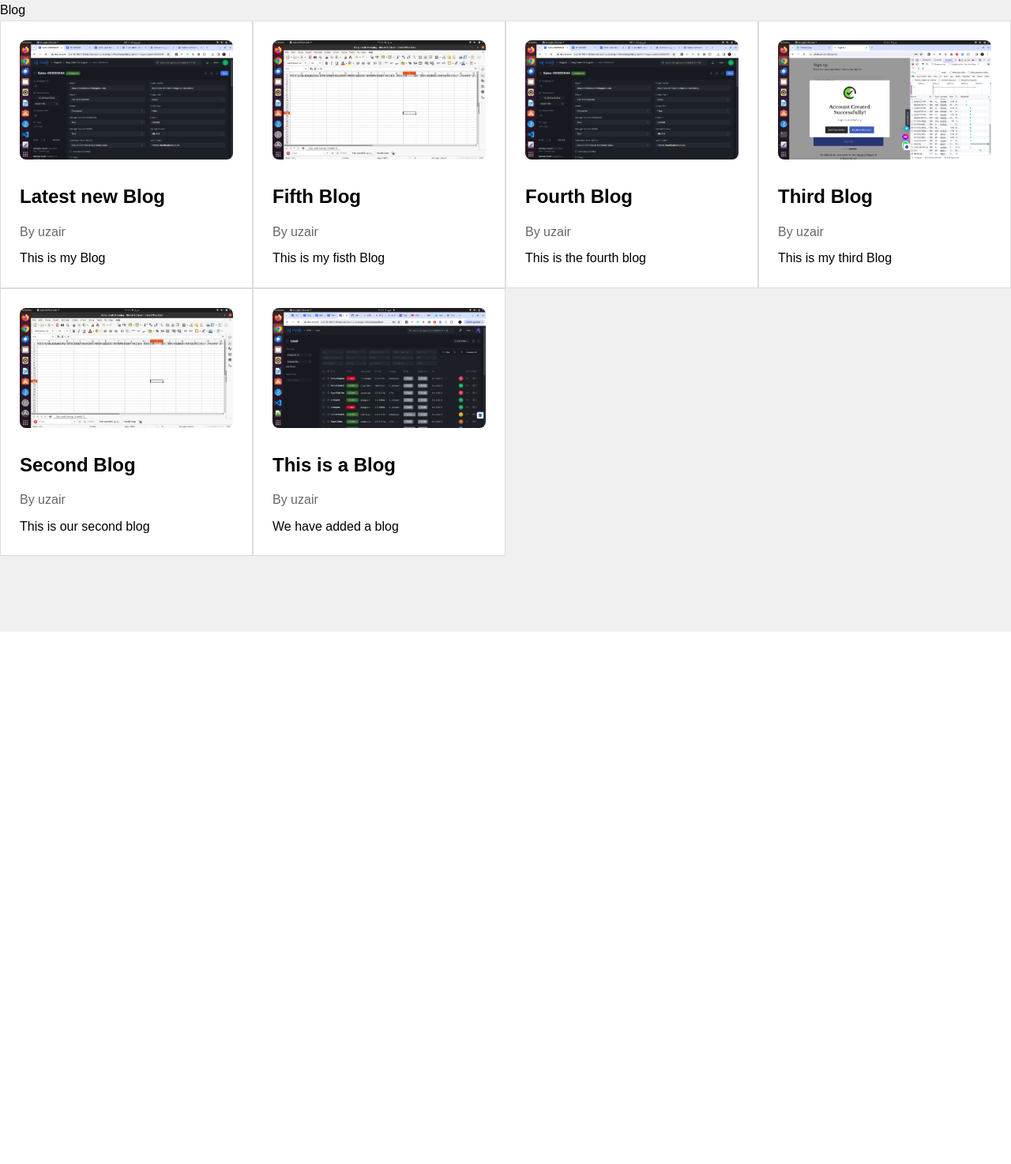
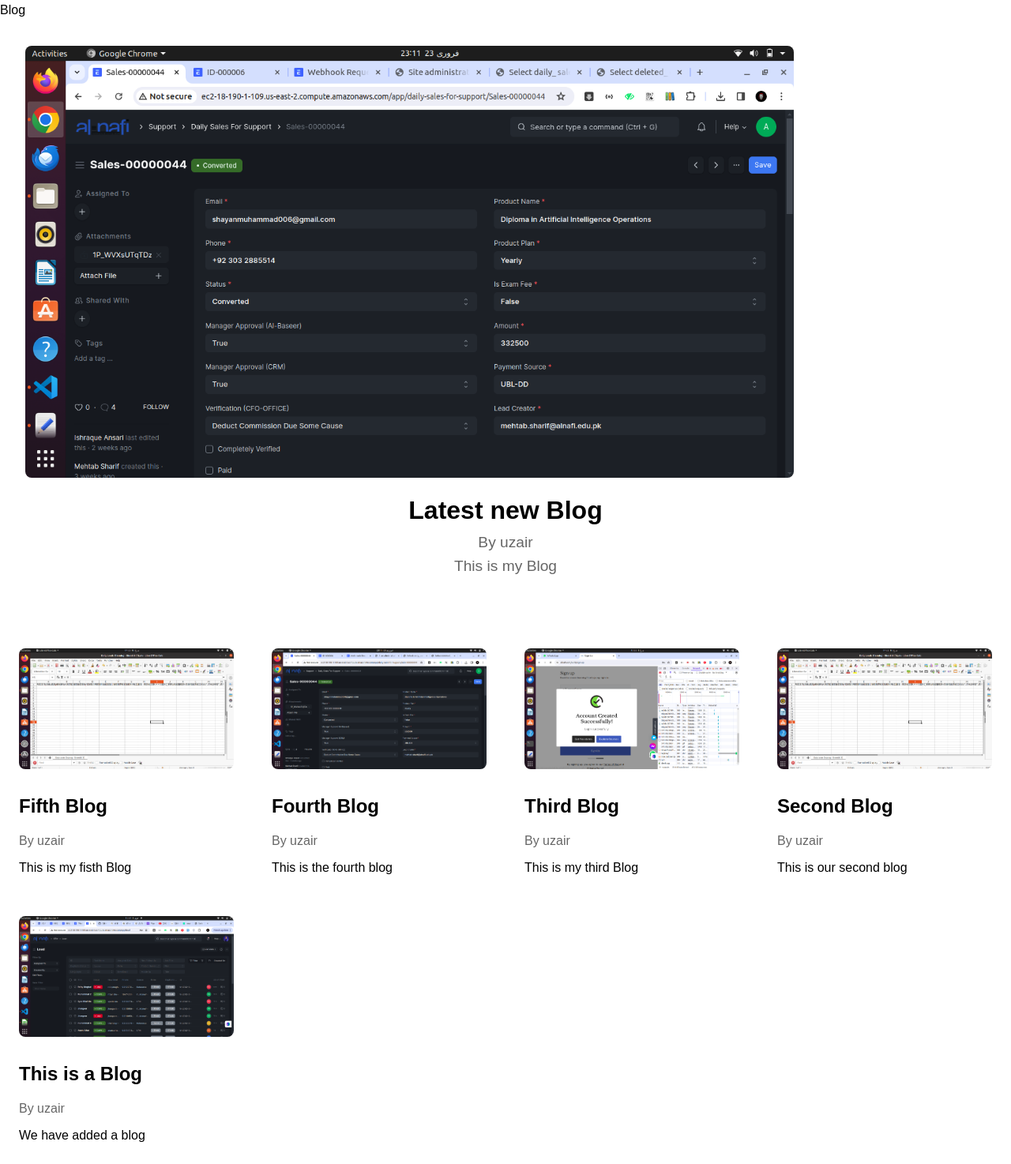
Before and after one commit to Uzairrrrrr/Blog-Page, a Django app: page / in a window 1280 px wide. Shown: the whole page at 79% size. Before the commit the page ends 800 px from the top, so only its background shows below. Run offline with Django 4.2, Linux system fonts and the light colour scheme; data comes from the database, SQL or seed files in the repository; both versions use the stored data as it was after the commit; style sheets or scripts are compiled from the project's sources.

Commit message:
set some css

```diff
--- a/blog/templates/blog/post_list.html
+++ b/blog/templates/blog/post_list.html
@@ -11,7 +11,7 @@
       body {
         font-family: Arial, sans-serif; /* Ensure consistent font */
         line-height: 1.6; /* Improved readability */
-        background-color: #f0f0f0; /* Light background color */
+        background-color: white; /* Light background color */
       }
 
       .post {
@@ -21,7 +21,7 @@
         background-color: #ffffff; /* White background */
         padding: 1.5rem; /* Increase padding for better spacing */
         margin-bottom: 0; /* Add some bottom margin */
-        border: 1px solid #dddddd; /* Add a solid border */
+        border: none; /* Add a solid border */
         transition: box-shadow 0.3s ease;
       }
 
@@ -50,6 +50,47 @@
 
       .post p {
         margin-bottom: 0; /* Remove default bottom margin for paragraphs */
+      }
+
+      /* Banner style for the latest post */
+      .latest-post {
+        display: flex;
+        flex-direction: column;
+        justify-content: space-between;
+        background-color: #ffffff;
+        padding: 2rem;
+        margin-bottom: 2rem;
+        border-radius: 0.5rem;
+        align-items: center;
+        justify-items: center;
+        /* box-shadow: 0 4px 8px rgba(0, 0, 0, 0.2); */
+        /* transition: box-shadow 0.3s ease; */
+      }
+
+      .latest-post img {
+        max-width: 80%;
+        height: auto;
+        border-radius: 0.5rem;
+        margin-bottom: 1rem;
+        object-fit: cover;
+      }
+
+      .latest-post .title {
+        font-size: 2rem;
+        font-weight: bold;
+        /* margin: 0.5rem 0; */
+        text-align: center;
+      }
+
+      .latest-post .author {
+        color: #666666;
+        font-size: 1.2rem;
+        text-align: center;
+      }
+      .latest-post .content {
+        color: #666666;
+        font-size: 1.2rem;
+        text-align: center;
       }
 
       /* Responsive grid layout */
@@ -82,8 +123,31 @@
   <body>
     <div class="container mx-auto px-4">
       <h1 class="text-4xl font-bold my-4">Blog</h1>
+
+      <!-- Latest Post Banner -->
+      {% if latest_post %}
+      <div class="latest-post">
+        {% if latest_post.image %}
+        <a href="{% url 'post_detail' latest_post.slug %}">
+          <img
+            src="{{ latest_post.image.url }}"
+            alt="{{ latest_post.title }}"
+          />
+        </a>
+        {% endif %}
+        <h2 class="title">
+          <a href="{% url 'post_detail' latest_post.slug %}"
+            >{{ latest_post.title }}</a
+          >
+        </h2>
+        <p class="author">By {{ latest_post.author }}</p>
+        <p class="content">{{ latest_post.content|truncatewords:50 }}</p>
+      </div>
+      {% endif %}
+
+      <!-- Other Posts Grid -->
       <div class="grid">
-        {% for post in posts %}
+        {% for post in other_posts %}
         <div class="post">
           {% if post.image %}
           <a href="{% url 'post_detail' post.slug %}">
--- a/blog/views.py
+++ b/blog/views.py
@@ -2,8 +2,9 @@ from django.shortcuts import render, get_object_or_404
 from .models import Post
 
 def post_list(request):
-    posts = Post.objects.all().order_by('-created_at')
-    return render(request, 'blog/post_list.html', {'posts': posts})
+    latest_post = Post.objects.filter(latest=True).first()
+    other_posts = Post.objects.filter(latest=False).order_by('-created_at')
+    return render(request, 'blog/post_list.html', {'latest_post': latest_post, 'other_posts': other_posts})
 
 def post_detail(request, slug):
     post = get_object_or_404(Post, slug=slug)
```
Also changed, not shown: db.sqlite3.
